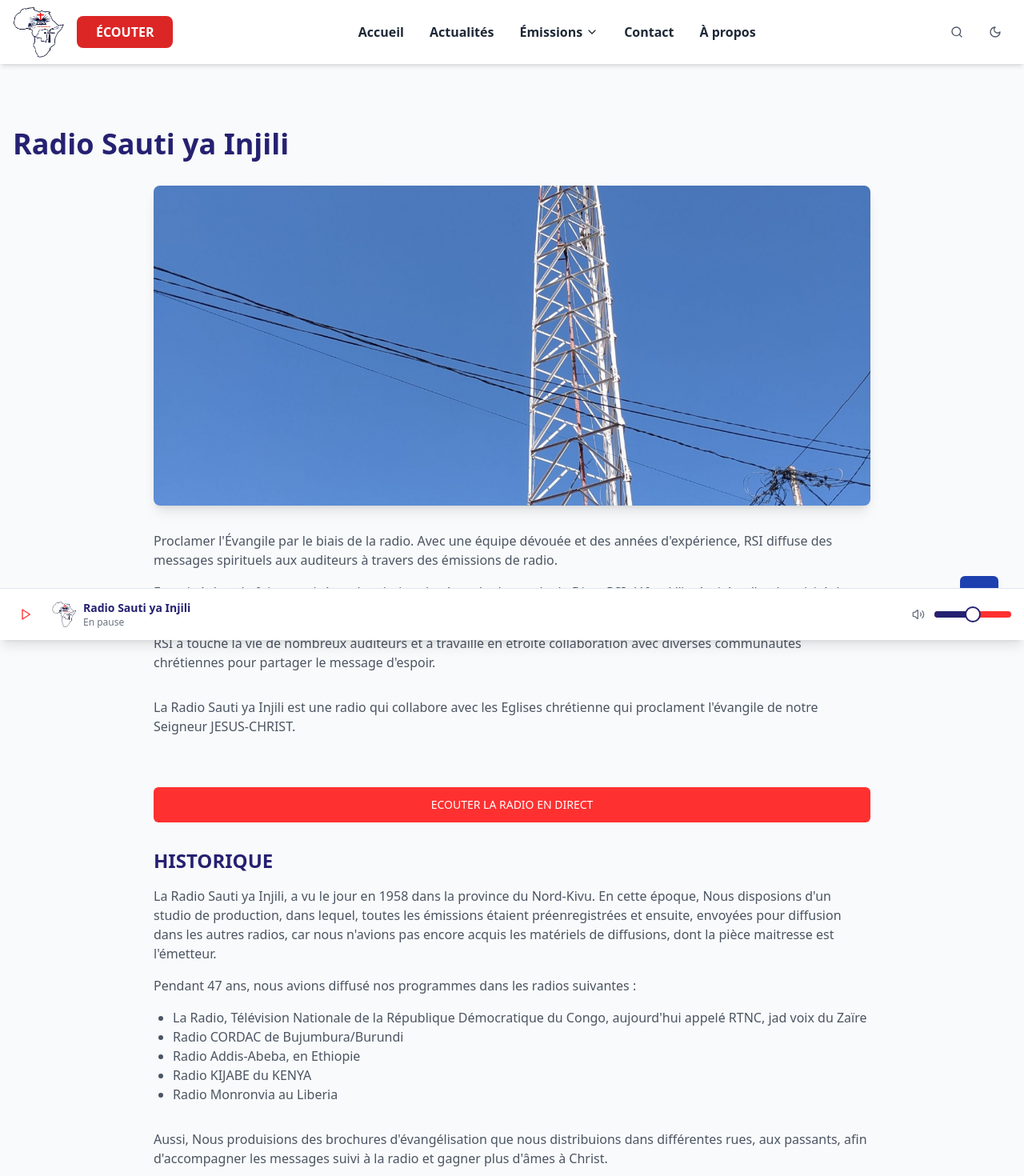
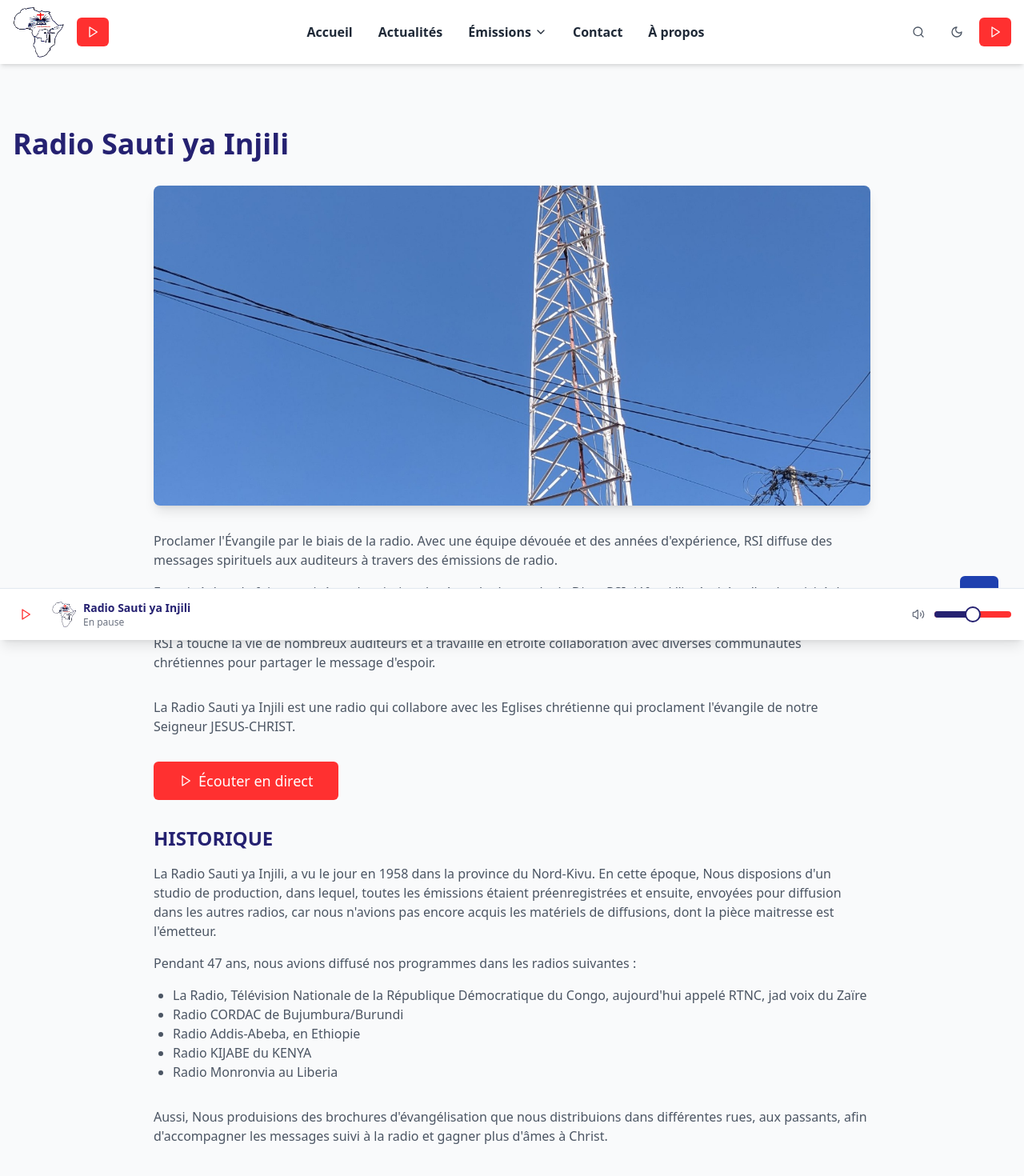
Before and after one commit to oredytech/sauti-radio-web, a React (Vite) app: page /about in a window 1280 px wide. Shown: the top 1470 px of the page at 80% size. Built offline with nearby package versions, Linux system fonts and the light colour scheme.

Commit message:
Extract Radio Control Component
Extracts radio functionality into a separate `RadioControl` component for better code organization and reusability across multiple components.

```diff
--- a/src/components/Hero.tsx
+++ b/src/components/Hero.tsx
@@ -1,14 +1,7 @@
 
-import { Button } from "@/components/ui/button";
-import { Play } from "lucide-react";
+import RadioControl from "@/components/RadioControl";
 
 const Hero = () => {
-  const handlePlay = () => {
-    if (window.playRadio) {
-      window.playRadio();
-    }
-  };
-
   return <div className="relative min-h-screen flex items-center">
       <div className="absolute inset-0">
         <div className="absolute inset-0 bg-cover bg-center" style={{
@@ -25,13 +18,11 @@ const Hero = () => {
           <p className="text-xl md:text-2xl mb-8 text-gray-200">
             Radio Sauti ya Injili, votre station de radio chrétienne à Goma, diffusant la Bonne Nouvelle à travers l'Afrique.
           </p>
-          <Button
-            className="bg-secondary hover:bg-red-600 text-white text-lg px-8 py-6 flex items-center gap-2"
-            onClick={handlePlay}
-          >
-            <Play className="h-6 w-6" />
-            Écouter en direct
-          </Button>
+          <RadioControl
+            showText={true}
+            size="lg"
+            variant="secondary"
+          />
         </div>
       </div>
     </div>;
--- a/src/components/Navbar.tsx
+++ b/src/components/Navbar.tsx
@@ -8,16 +8,11 @@ import DropdownMenu from "./navbar/DropdownMenu";
 import SearchForm from "./navbar/SearchForm";
 import ThemeToggle from "./navbar/ThemeToggle";
 import MobileMenu from "./navbar/MobileMenu";
+import RadioControl from "./RadioControl";
 
 const Navbar = () => {
   const [isOpen, setIsOpen] = useState(false);
   const [showSearch, setShowSearch] = useState(false);
-
-  const handlePlay = () => {
-    if (window.playRadio) {
-      window.playRadio();
-    }
-  };
 
   const emissionItems = [
     { label: "Morning Show", path: "/emissions/morning" },
@@ -33,12 +28,12 @@ const Navbar = () => {
             <Link to="/" className="flex items-center">
               <img alt="Radio Sauti ya Injili" className="h-16 w-16" src="/lovable-uploads/a681d37a-5626-4700-b989-7c74ac9b873c.png" />
             </Link>
-            <Button
-              className="bg-red-600 hover:bg-red-700 text-white font-bold px-6 py-2 rounded-lg text-sm md:text-base hidden sm:block"
-              onClick={handlePlay}
-            >
-              ÉCOUTER
-            </Button>
+            <RadioControl
+              showText={false}
+              size="sm"
+              variant="secondary"
+              className="hidden sm:flex"
+            />
           </div>
 
           <div className="hidden md:flex items-center space-x-8">
@@ -66,12 +61,12 @@ const Navbar = () => {
 
             <ThemeToggle />
 
-            <Button
-              className="bg-red-600 hover:bg-red-700 text-white font-bold px-4 py-1 rounded-lg text-sm sm:hidden"
-              onClick={handlePlay}
-            >
-              ÉCOUTER
-            </Button>
+            <RadioControl
+              showText={false}
+              size="sm"
+              variant="secondary"
+              className="sm:hidden"
+            />
 
             <Button variant="ghost" size="icon" className="md:hidden rounded-full" onClick={() => setIsOpen(!isOpen)}>
               <svg xmlns="http://www.w3.org/2000/svg" fill="none" viewBox="0 0 24 24" stroke="currentColor" className="h-6 w-6 text-gray-600 dark:text-gray-300">
--- /dev/null
+++ b/src/components/RadioControl.tsx
@@ -0,0 +1,67 @@
+
+import { Play, Pause, Loader } from "lucide-react";
+import { Button } from "@/components/ui/button";
+
+interface RadioControlProps {
+  className?: string;
+  showText?: boolean;
+  size?: "sm" | "md" | "lg";
+  variant?: "primary" | "secondary" | "outline" | "ghost";
+}
+
+const RadioControl = ({
+  className = "",
+  showText = false,
+  size = "md",
+  variant = "secondary",
+}: RadioControlProps) => {
+  // State is managed by RadioPlayer, we just trigger the global function
+  const isPlaying = window.radioPlayer?.paused === false;
+  const isLoading = false; // We'll get this from a global state in the future
+
+  const handlePlay = () => {
+    if (window.playRadio) {
+      window.playRadio();
+    }
+  };
+
+  // Determine button size classes
+  const sizeClasses = {
+    sm: "h-9 px-3",
+    md: "h-10 px-4 py-2",
+    lg: "h-11 px-8 py-6",
+  };
+
+  // Determine icon size
+  const iconSize = {
+    sm: "h-4 w-4",
+    md: "h-5 w-5",
+    lg: "h-6 w-6",
+  };
+
+  return (
+    <Button
+      className={className}
+      variant={variant as any}
+      size={size !== "lg" ? size : undefined}
+      className={size === "lg" ? sizeClasses.lg : undefined}
+      onClick={handlePlay}
+      disabled={isLoading}
+    >
+      {isLoading ? (
+        <Loader className={iconSize[size]} />
+      ) : isPlaying ? (
+        <Pause className={iconSize[size]} />
+      ) : (
+        <Play className={iconSize[size]} />
+      )}
+      {showText && (
+        <span className={size === "lg" ? "text-lg" : ""}>
+          {isPlaying ? "En direct" : "Écouter en direct"}
+        </span>
+      )}
+    </Button>
+  );
+};
+
+export default RadioControl;
--- a/src/pages/About.tsx
+++ b/src/pages/About.tsx
@@ -2,7 +2,7 @@
 import React from 'react';
 import Navbar from "@/components/Navbar";
 import Footer from "@/components/Footer";
-import { Button } from "@/components/ui/button";
+import RadioControl from "@/components/RadioControl";
 import RadioPlayer from "@/components/RadioPlayer";
 
 const About = () => {
@@ -40,9 +40,14 @@ const About = () => {
                 </p>
               </div>
 
-              <Button variant="secondary" size="lg" className="w-full mb-12">
-                ECOUTER LA RADIO EN DIRECT
-              </Button>
+              <div className="w-full">
+                <RadioControl
+                  showText={true}
+                  size="lg"
+                  variant="secondary"
+                  className="w-full mb-12"
+                />
+              </div>
 
               <div>
                 <h2 className="text-2xl font-bold text-primary mb-4">HISTORIQUE</h2>
```
